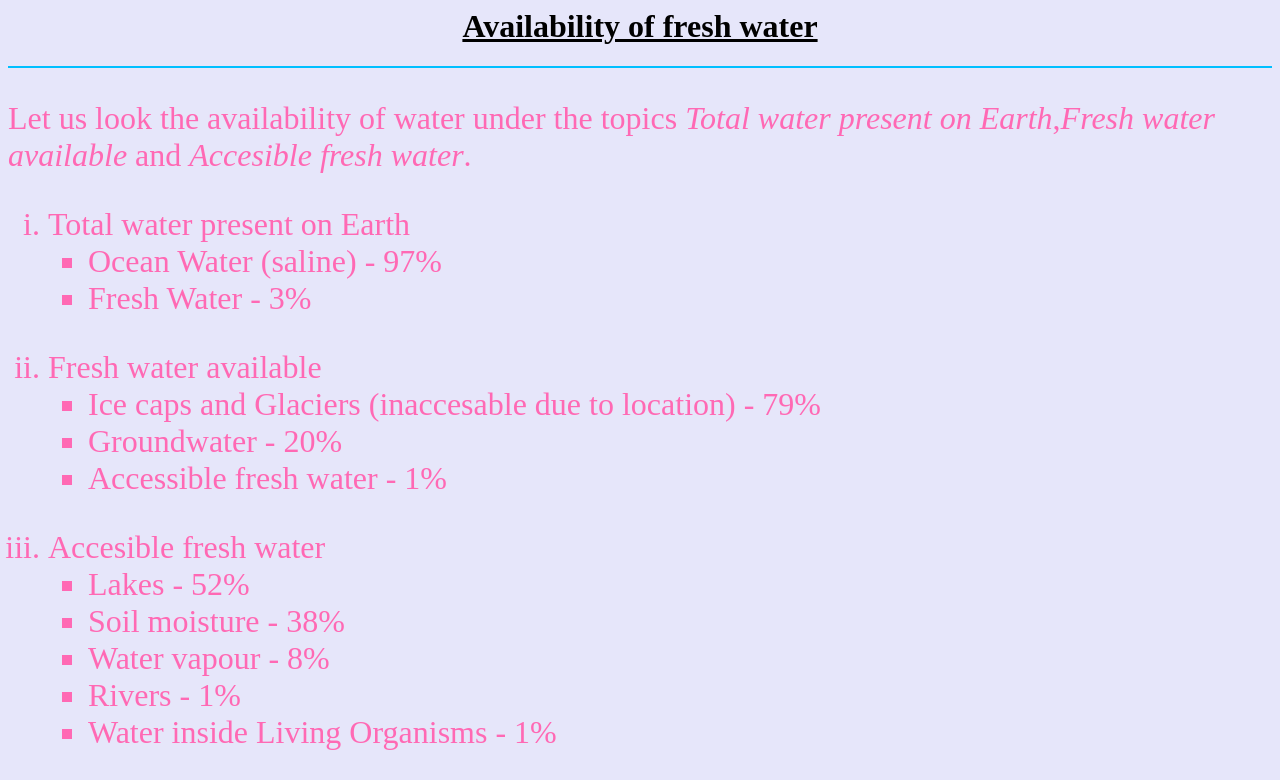
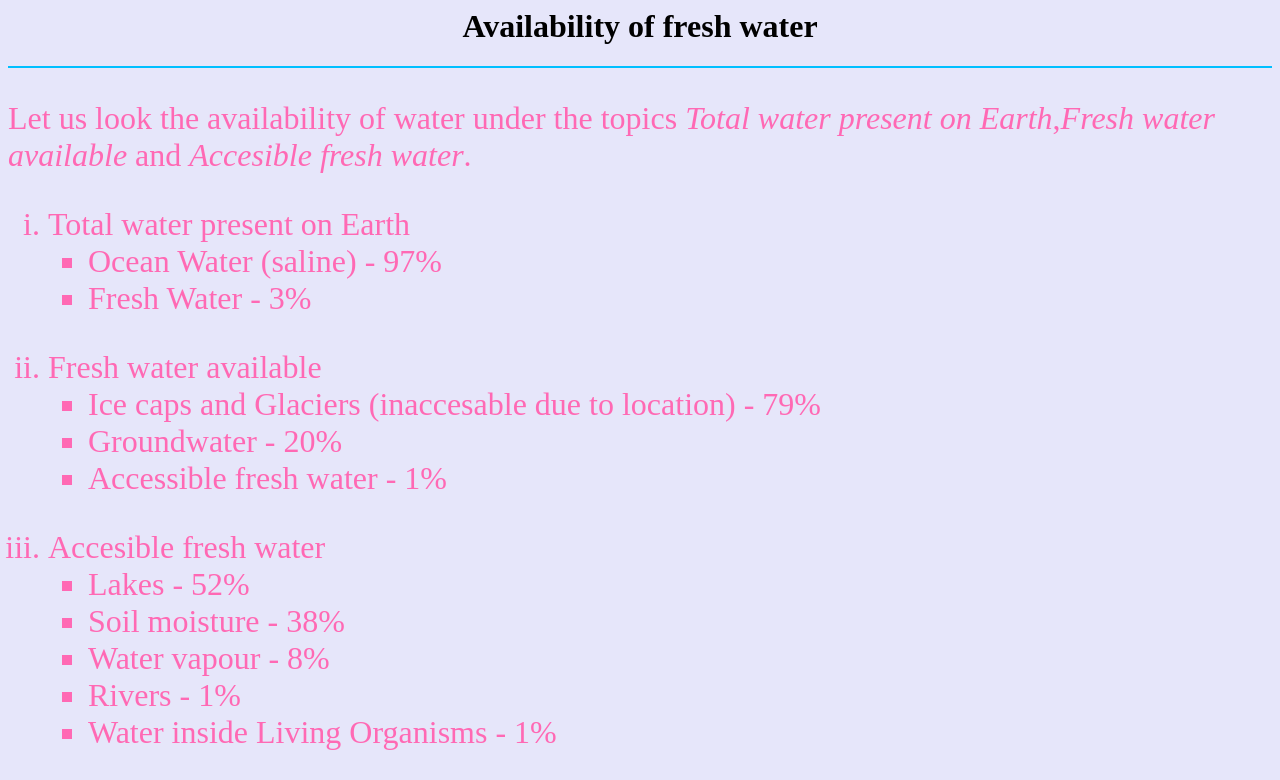
Before and after one commit to Geshmine/Water, a plain HTML site: page availability.html in a window 1280 px wide. Shown: the top 780 px of the page. Drawn offline with Linux system fonts and the light colour scheme.

Commit message:
Update availability.html

```diff
--- a/availability.html
+++ b/availability.html
@@ -4,7 +4,7 @@
 	</head>
 
 	<body bgcolor=lavender>
-		<h1 align=center> <u>Availability of fresh water </u></h1>
+		<h1 align=center> Availability of fresh water </h1>
 		<hr size="2" color="deepskyblue">
 		<font face=Britannic color=hotpink size=6>
 		<p> Let us look the availability of water under the topics <i>Total water present on Earth</i>,<i>Fresh water available</i> and <i>Accesible fresh water</i>.</p>
```
